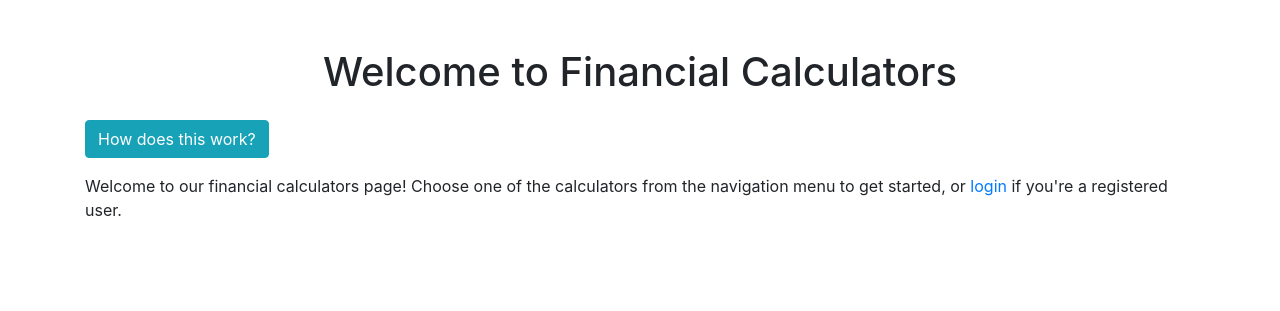
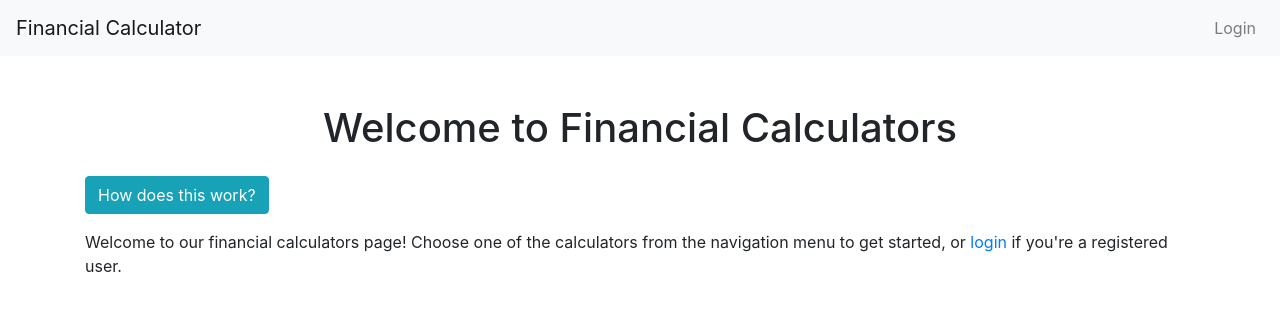
Before and after one commit to cwort40/finance_calculator, a Flask app: page / in a window 1280 px wide. Shown: the top 311 px of the page. Run offline with Flask 3, Linux system fonts and the light colour scheme; some libraries are stand-ins or nearby versions.

Commit message:
added logout functionality and login_required decorator for current calculators

```diff
--- a/app/blueprints/black_scholes_calculator.py
+++ b/app/blueprints/black_scholes_calculator.py
@@ -1,5 +1,6 @@
 from flask import Blueprint, request, render_template
 
+from blueprints.auth import login_required
 from utils import black_scholes_call_option
 
 black_scholes_calculator = Blueprint('black_scholes_calculator', __name__, template_folder='../templates')
@@ -22,6 +23,7 @@ def api_calculate_option_price():
 
 
 @black_scholes_calculator.route('/calculate_option_price', methods=['GET', 'POST'])
+@login_required
 def user_calculate_option_price():
     if request.method == 'POST':
         S = request.form.get('S')
--- a/app/blueprints/portfolio_risk_analysis.py
+++ b/app/blueprints/portfolio_risk_analysis.py
@@ -1,5 +1,6 @@
 from flask import Blueprint, request, render_template
 
+from blueprints.auth import login_required
 from utils import portfolio_risk_analysis
 
 portfolio_risk_calculator = Blueprint('portfolio_risk_calculator', __name__, template_folder='../templates')
@@ -24,6 +25,7 @@ def api_calculate_portfolio_risk():
 
 
 @portfolio_risk_calculator.route('/portfolio_risk_analysis', methods=['GET', 'POST'])
+@login_required
 def user_calculate_portfolio_risk():
     if request.method == 'POST':
         # Get form data
--- a/templates/basecalculator.html
+++ b/templates/basecalculator.html
@@ -7,6 +7,23 @@
     <script src="https://stackpath.bootstrapcdn.com/bootstrap/4.3.1/js/bootstrap.min.js"></script>
 </head>
 <body>
+    <nav class="navbar navbar-expand-lg navbar-light bg-light">
+        <a class="navbar-brand" href="/">Financial Calculator</a>
+        <div class="collapse navbar-collapse" id="navbarNav">
+            <ul class="navbar-nav ml-auto">
+                {% if 'user' not in session %}
+                    <li class="nav-item">
+                        <a class="nav-link" href="{{ url_for('auth.login') }}">Login</a>
+                    </li>
+                {% else %}
+                    <li class="nav-item">
+                        <a class="nav-link" href="{{ url_for('auth.logout') }}">Logout</a>
+                    </li>
+                {% endif %}
+            </ul>
+        </div>
+    </nav>
+
     <div class="container py-5">
         <h1 class="text-center mb-4">{% block title %}{% endblock %}</h1>
         <button type="button" class="btn btn-info mb-3" data-toggle="modal" data-target="#infoModal">
```
